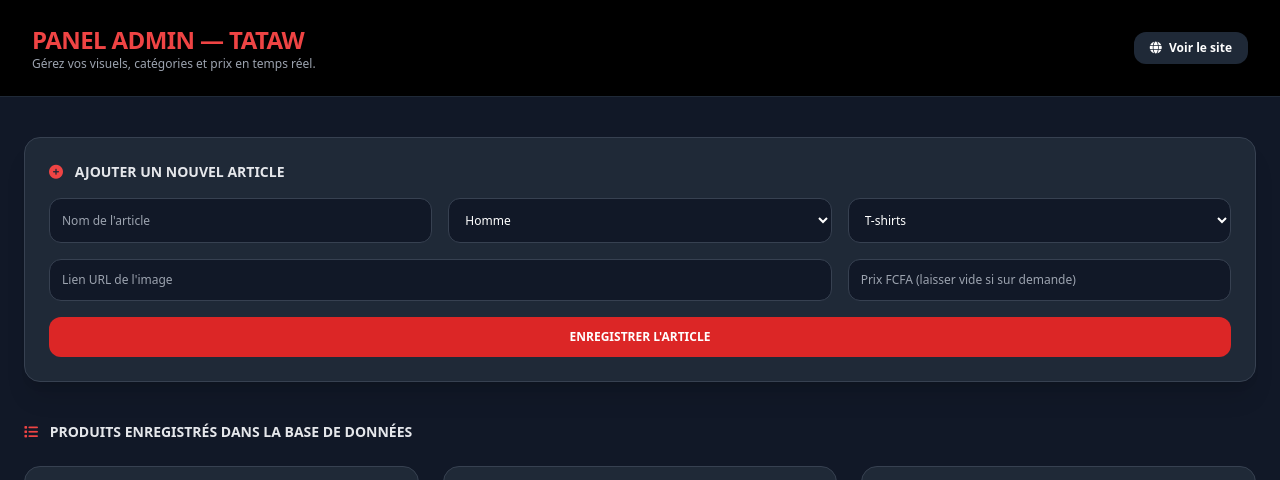
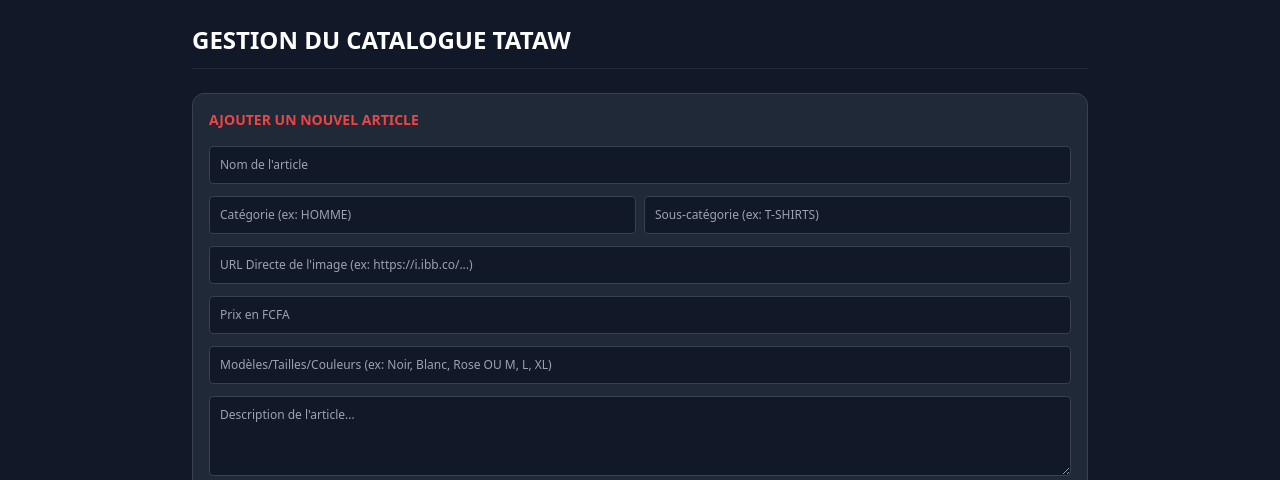
Before and after one commit to yvannbavoua-wq/tawtaw-store, a Flask app: page /admin in a window 1280 px wide. Shown: the top 480 px of the page. Run offline with Flask 3, Linux system fonts and the light colour scheme; some libraries are stand-ins or nearby versions.

Commit message:
mise a jour finale

```diff
--- a/app.py
+++ b/app.py
@@ -1,57 +1,112 @@
-import os
-from flask import Flask, render_template, request, redirect, url_for, flash, jsonify
+import random
+from flask import Flask, render_template, request, redirect, url_for, session, flash
 from flask_sqlalchemy import SQLAlchemy
+from twilio.rest import Client
 
 app = Flask(__name__)
-app.config['SECRET_KEY'] = 'tataw_secret_key_2026'
+app.secret_key = 'tataw_secret_key_change_in_production'
+
+# Configuration Base de données
 app.config['SQLALCHEMY_DATABASE_URI'] = 'sqlite:///tataw.db'
-app.config['SQLALCHEMY_DATABASE_URI'] = 'sqlite:////tmp/tataw.db'
-
+app.config['SQLALCHEMY_TRACK_MODIFICATIONS'] = False
 db = SQLAlchemy(app)
 
-# Modèle Produit
+# Credentials Twilio pour WhatsApp (Optionnel)
+TWILIO_ACCOUNT_SID = 'votre_account_sid'
+TWILIO_AUTH_TOKEN = 'votre_auth_token'
+TWILIO_WHATSAPP_NUMBER = 'whatsapp:+14155238886'
+
+twilio_client = Client(TWILIO_ACCOUNT_SID, TWILIO_AUTH_TOKEN) if TWILIO_ACCOUNT_SID != 'votre_account_sid' else None
+
+# Modèle Produit mis à jour (avec options/modèles et description)
 class Product(db.Model):
     id = db.Column(db.Integer, primary_key=True)
-    name = db.Column(db.String(150), nullable=False)
-    category = db.Column(db.String(50), nullable=False) # homme, femme, cosmetiques
-    subcategory = db.Column(db.String(50), nullable=False) # tshirts, pulls, croptops, ensembles, babouches, chaussures, chaussettes, sacs
+    name = db.Column(db.String(100), nullable=False)
+    category = db.Column(db.String(50), nullable=False)
+    subcategory = db.Column(db.String(50), nullable=False)
     image_url = db.Column(db.Text, nullable=False)
-    price = db.Column(db.String(50), nullable=True, default="")
+    price = db.Column(db.String(50), nullable=True)
+    options = db.Column(db.String(200), nullable=True) # Modèles, tailles, couleurs...
+    description = db.Column(db.Text, nullable=True)
 
-# Initialisation de la base de données sécurisée
-def init_db():
-    try:
-        db.create_all()
-        if Product.query.count() == 0:
-            default_products = [
-                Product(name="T-Shirt TATAW (Noir, Blanc, Rose, Rouge)", category="homme", subcategory="tshirts", image_url="https://images.unsplash.com/photo-1521572267360-ee0c2909d518"),
-                Product(name="Pull TATAW Noir", category="homme", subcategory="pulls", image_url="https://images.unsplash.com/photo-1556905055-8f358a7a47b2"),
-                Product(name="Crop-top TATAW (Noir, Blanc, Rose, Rouge)", category="femme", subcategory="croptops", image_url="https://images.unsplash.com/photo-1503342217505-b0a15ec3261c"),
-                Product(name="Ensemble TATAW Homme", category="homme", subcategory="ensembles", image_url="https://images.unsplash.com/photo-1515886657613-9f3515b0c78f"),
-                Product(name="Babouches TATAW Homme", category="homme", subcategory="babouches", image_url="https://images.unsplash.com/photo-1542291026-7eec264c27ff"),
-                Product(name="Chaussures TATAW Homme", category="homme", subcategory="chaussures", image_url="https://images.unsplash.com/photo-1549298916-b41d501d3772"),
-                Product(name="Chaussettes TATAW Homme", category="homme", subcategory="chaussettes", image_url="https://images.unsplash.com/photo-1586350977771-b3b0abd50c82"),
-                Product(name="Ensemble TATAW Femme", category="femme", subcategory="ensembles", image_url="https://images.unsplash.com/photo-1469334031218-e382a71b716b"),
-                Product(name="Babouches TATAW Femme", category="femme", subcategory="babouches", image_url="https://images.unsplash.com/photo-1560343090-f0409e92791a"),
-                Product(name="Chaussures TATAW Femme", category="femme", subcategory="chaussures", image_url="https://images.unsplash.com/photo-1543163521-1bf539c55dd2"),
-                Product(name="Chaussettes TATAW Femme", category="femme", subcategory="chaussettes", image_url="https://images.unsplash.com/photo-1582966772680-860e372bb558"),
-                Product(name="Sac TATAW Femme", category="femme", subcategory="sacs", image_url="https://images.unsplash.com/photo-1584917865442-de89df76afd3")
-            ]
-            db.session.add_all(default_products)
-            db.session.commit()
-    except Exception as e:
-        db.session.rollback()
-        print(f"Erreur lors de l'initialisation DB: {e}")
+# Modèle Utilisateur pour l'authentification WhatsApp
+class User(db.Model):
+    id = db.Column(db.Integer, primary_key=True)
+    username = db.Column(db.String(80), nullable=False)
+    phone = db.Column(db.String(30), unique=True, nullable=False)
+    otp_code = db.Column(db.String(6), nullable=True)
+    is_verified = db.Column(db.Boolean, default=False)
 
-# Appel unique au démarrage de l'application
 with app.app_context():
-    init_db()
+    db.create_all()
 
 @app.route('/')
 def index():
     products = Product.query.all()
-    return render_template('index.html', products=products)
+    user = User.query.get(session.get('user_id')) if session.get('user_id') else None
+    return render_template('index.html', products=products, user=user)
 
+# --- Authentification WhatsApp (OTP) ---
+@app.route('/login-whatsapp', methods=['POST'])
+def request_otp():
+    username = request.form.get('username')
+    phone = request.form.get('phone')
+
+    if not username or not phone:
+        flash("Veuillez remplir tous les champs.")
+        return redirect(url_for('index'))
+
+    otp = str(random.randint(100000, 999999))
+    user = User.query.filter_by(phone=phone).first()
+    if not user:
+        user = User(username=username, phone=phone)
+        db.session.add(user)
+
+    user.username = username
+    user.otp_code = otp
+    db.session.commit()
+
+    if twilio_client:
+        try:
+            twilio_client.messages.create(
+                from_=TWILIO_WHATSAPP_NUMBER,
+                body=f"Bonjour {username} ! Votre code de vérification TATAW est : {otp}",
+                to=f"whatsapp:{phone}"
+            )
+            session['pending_phone'] = phone
+            flash("Code envoyé par WhatsApp !")
+            return redirect(url_for('verify_otp_page'))
+        except Exception:
+            flash("Erreur lors de l'envoi WhatsApp.")
+            return redirect(url_for('index'))
+    else:
+        session['pending_phone'] = phone
+        return redirect(url_for('verify_otp_page'))
+
+@app.route('/verify-otp-page')
+def verify_otp_page():
+    return render_template('verify_otp.html')
+
+@app.route('/verify-otp', methods=['POST'])
+def verify_otp():
+    user_code = request.form.get('otp_code')
+    phone = session.get('pending_phone')
+    user = User.query.filter_by(phone=phone).first() if phone else None
+
+    if user and user.otp_code == user_code:
+        user.is_verified = True
+        user.otp_code = None
+        db.session.commit()
+        session['user_id'] = user.id
+        session['username'] = user.username
+        session.pop('pending_phone', None)
+        flash(f"Bienvenue {user.username} !")
+        return redirect(url_for('index'))
+    else:
+        flash("Code incorrect. Réessayez.")
+        return redirect(url_for('verify_otp_page'))
+
+# --- Administration ---
 @app.route('/admin')
 def admin():
     products = Product.query.all()
@@ -64,12 +119,17 @@ def add_product():
     subcategory = request.form.get('subcategory')
     image_url = request.form.get('image_url')
     price = request.form.get('price', '')
+    options = request.form.get('options', '')
+    description = request.form.get('description', '')
 
     if name and category and subcategory and image_url:
-        new_prod = Product(name=name, category=category, subcategory=subcategory, image_url=image_url, price=price)
+        new_prod = Product(
+            name=name, category=category, subcategory=subcategory,
+            image_url=image_url, price=price, options=options, description=description
+        )
         db.session.add(new_prod)
         db.session.commit()
-        flash('Produit ajouté avec succès !')
+        flash('Produit ajouté !')
     return redirect(url_for('admin'))
 
 @app.route('/admin/update-product/<int:id>', methods=['POST'])
@@ -77,14 +137,19 @@ def update_product(id):
     product = Product.query.get_or_404(id)
     product.image_url = request.form.get('image_url', product.image_url)
     product.price = request.form.get('price', product.price)
+    product.options = request.form.get('options', product.options)
+    product.description = request.form.get('description', product.description)
     db.session.commit()
     flash('Produit mis à jour !')
     return redirect(url_for('admin'))
 
-@app.route('/admin/delete-product/<int:id>', methods=['POST', 'GET'])
+@app.route('/admin/delete-product/<int:id>', methods=['POST'])
 def delete_product(id):
     product = Product.query.get_or_404(id)
     db.session.delete(product)
     db.session.commit()
     flash('Produit supprimé !')
     return redirect(url_for('admin'))
+
+if __name__ == '__main__':
+    app.run(debug=True)
--- a/templates/admin.html
+++ b/templates/admin.html
@@ -2,89 +2,54 @@
 <html lang="fr">
 <head>
   <meta charset="UTF-8">
-    <meta name="viewport" content="width=device-width, initial-scale=1.0">
-    <title>TATAW | Administration Catalogue</title>
+  <title>Dashboard Admin - TATAW</title>
   <script src="https://cdn.tailwindcss.com"></script>
-    <link rel="stylesheet" href="https://cdnjs.cloudflare.com/ajax/libs/font-awesome/6.4.0/css/all.min.css">
 </head>
-<body class="bg-gray-900 text-white font-sans antialiased min-h-screen">
+<body class="bg-gray-900 text-white p-6 min-h-screen">
+  <div class="max-w-4xl mx-auto">
+    <h1 class="text-2xl font-black mb-6 border-b border-gray-800 pb-3">GESTION DU CATALOGUE TATAW</h1>
 
-    <header class="bg-black border-b border-gray-800 py-6 px-8 flex justify-between items-center">
-        <div>
-            <h1 class="text-2xl font-black tracking-tight text-red-500 uppercase">Panel Admin — TATAW</h1>
-            <p class="text-xs text-gray-400">Gérez vos visuels, catégories et prix en temps réel.</p>
+    <!-- FORMULAIRE AJOUT PRODUIT -->
+    <div class="bg-gray-800 p-4 rounded-xl border border-gray-700 mb-8">
+      <h2 class="text-sm font-bold uppercase mb-4 text-red-500">Ajouter un nouvel article</h2>
+      <form action="/admin/add-product" method="POST" class="space-y-3">
+        <input type="text" name="name" placeholder="Nom de l'article" required class="w-full bg-gray-900 text-xs p-2.5 rounded border border-gray-700">
+
+        <div class="grid grid-cols-2 gap-2">
+          <input type="text" name="category" placeholder="Catégorie (ex: HOMME)" required class="bg-gray-900 text-xs p-2.5 rounded border border-gray-700">
+          <input type="text" name="subcategory" placeholder="Sous-catégorie (ex: T-SHIRTS)" required class="bg-gray-900 text-xs p-2.5 rounded border border-gray-700">
         </div>
-        <a href="/" class="bg-gray-800 hover:bg-gray-700 text-white text-xs font-bold py-2 px-4 rounded-xl transition-all">
-            <i class="fa-solid fa-globe mr-1"></i> Voir le site
-        </a>
-    </header>
 
-    <main class="max-w-7xl mx-auto px-6 py-10">
+        <input type="text" name="image_url" placeholder="URL Directe de l'image (ex: https://i.ibb.co/...)" required class="w-full bg-gray-900 text-xs p-2.5 rounded border border-gray-700">
+        <input type="text" name="price" placeholder="Prix en FCFA" class="w-full bg-gray-900 text-xs p-2.5 rounded border border-gray-700">
 
-        <!-- Formulaire d'Ajout Produit -->
-        <div class="bg-gray-800 border border-gray-700 p-6 rounded-2xl mb-10 shadow-xl">
-            <h2 class="text-sm font-bold uppercase text-gray-200 mb-4"><i class="fa-solid fa-plus-circle mr-2 text-red-500"></i> Ajouter un nouvel article</h2>
-            <form action="/admin/add-product" method="POST" class="grid grid-cols-1 sm:grid-cols-2 lg:grid-cols-3 gap-4">
-                <input type="text" name="name" placeholder="Nom de l'article" required class="bg-gray-900 border border-gray-700 text-xs p-3 rounded-xl text-white focus:outline-none focus:border-red-500">
+        <!-- Nouveaux Champs -->
+        <input type="text" name="options" placeholder="Modèles/Tailles/Couleurs (ex: Noir, Blanc, Rose OU M, L, XL)" class="w-full bg-gray-900 text-xs p-2.5 rounded border border-gray-700">
+        <textarea name="description" placeholder="Description de l'article..." class="w-full bg-gray-900 text-xs p-2.5 rounded border border-gray-700 h-20"></textarea>
 
-                <select name="category" required class="bg-gray-900 border border-gray-700 text-xs p-3 rounded-xl text-white">
-                    <option value="homme">Homme</option>
-                    <option value="femme">Femme</option>
-                    <option value="cosmetiques">Cosmétiques</option>
-                </select>
-
-                <select name="subcategory" required class="bg-gray-900 border border-gray-700 text-xs p-3 rounded-xl text-white">
-                    <option value="tshirts">T-shirts</option>
-                    <option value="pulls">Pulls</option>
-                    <option value="croptops">Croptops</option>
-                    <option value="ensembles">Ensembles</option>
-                    <option value="babouches">Babouches</option>
-                    <option value="chaussures">Chaussures</option>
-                    <option value="chaussettes">Chaussettes</option>
-                    <option value="sacs">Sacs</option>
-                </select>
-
-                <input type="text" name="image_url" placeholder="Lien URL de l'image" required class="bg-gray-900 border border-gray-700 text-xs p-3 rounded-xl text-white focus:outline-none focus:border-red-500 col-span-1 sm:col-span-2">
-
-                <input type="text" name="price" placeholder="Prix FCFA (laisser vide si sur demande)" class="bg-gray-900 border border-gray-700 text-xs p-3 rounded-xl text-white focus:outline-none focus:border-red-500">
-
-                <button type="submit" class="bg-red-600 hover:bg-red-700 text-white font-bold text-xs uppercase p-3 rounded-xl transition-all col-span-1 sm:col-span-2 lg:col-span-3">
-                    Enregistrer l'article
-                </button>
+        <button type="submit" class="w-full bg-red-600 font-bold text-xs py-3 rounded uppercase">Enregistrer l'article</button>
       </form>
     </div>
 
-        <!-- Catalogue Actuel Admin -->
-        <h2 class="text-sm font-bold uppercase text-gray-200 mb-6"><i class="fa-solid fa-list mr-2 text-red-500"></i> Produits enregistrés dans la base de données</h2>
-
-        <div class="grid grid-cols-1 md:grid-cols-2 lg:grid-cols-3 gap-6">
+    <!-- LISTE DES PRODUITS -->
+    <h2 class="text-sm font-bold uppercase mb-4 text-gray-400">Articles en Base de Données</h2>
+    <div class="grid grid-cols-1 md:grid-cols-2 gap-4">
       {% for p in products %}
-            <div class="bg-gray-800 border border-gray-700 p-4 rounded-2xl flex flex-col justify-between">
-                <div>
-                    <img src="{{ p.image_url }}" class="h-40 w-full object-cover rounded-xl mb-3">
-                    <span class="text-[10px] font-bold uppercase text-red-400">{{ p.category }} • {{ p.subcategory }}</span>
-                    <h3 class="font-bold text-white text-sm mt-1 mb-3">{{ p.name }}</h3>
-                </div>
-
-                <form action="/admin/update-product/{{ p.id }}" method="POST" class="space-y-2 pt-2 border-t border-gray-700">
-                    <label class="text-[10px] text-gray-400 uppercase">Lien Image URL:</label>
-                    <input type="text" name="image_url" value="{{ p.image_url }}" class="w-full bg-gray-900 text-xs p-2 rounded border border-gray-700 text-gray-300">
-
-                    <label class="text-[10px] text-gray-400 uppercase">Prix (FCFA):</label>
-                    <input type="text" name="price" value="{{ p.price }}" placeholder="Prix sur demande" class="w-full bg-gray-900 text-xs p-2 rounded border border-gray-700 text-gray-300">
-
-                    <div class="flex gap-2 pt-2">
-                        <button type="submit" class="w-1/2 bg-blue-600 hover:bg-blue-700 text-white text-xs font-bold py-2 rounded-lg">Mettre à jour</button>
-                </form>
-
-                <form action="/admin/delete-product/{{ p.id }}" method="POST" class="w-1/2">
-                    <button type="submit" onclick="return confirm('Supprimer cet article ?')" class="w-full bg-red-600 hover:bg-red-700 text-white text-xs font-bold py-2 rounded-lg">Supprimer</button>
+      <div class="bg-gray-800 p-4 rounded-xl border border-gray-700 flex gap-4">
+        <img src="{{ p.image_url }}" class="w-20 h-20 object-cover rounded-lg bg-gray-900">
+        <div class="flex-grow text-xs">
+          <h3 class="font-bold text-sm">{{ p.name }}</h3>
+          <p class="text-gray-400 mb-2">{{ p.price }} FCFA</p>
+          <form action="/admin/update-product/{{ p.id }}" method="POST" class="space-y-2">
+            <input type="text" name="image_url" value="{{ p.image_url }}" class="w-full bg-gray-900 p-1.5 rounded border border-gray-700">
+            <input type="text" name="price" value="{{ p.price }}" class="w-full bg-gray-900 p-1.5 rounded border border-gray-700">
+            <input type="text" name="options" value="{{ p.options if p.options else '' }}" placeholder="Options" class="w-full bg-gray-900 p-1.5 rounded border border-gray-700">
+            <button type="submit" class="bg-blue-600 text-white px-3 py-1 rounded text-[10px] uppercase font-bold">Mettre à jour</button>
           </form>
         </div>
       </div>
       {% endfor %}
     </div>
-
-    </main>
+  </div>
 </body>
 </html>
```
Also changed, not shown: templates/index.html (+176 -246 lines), templates/verify_otp.html (added, +23 -0 lines). Lines whose indentation alone changed are shown as unchanged.
